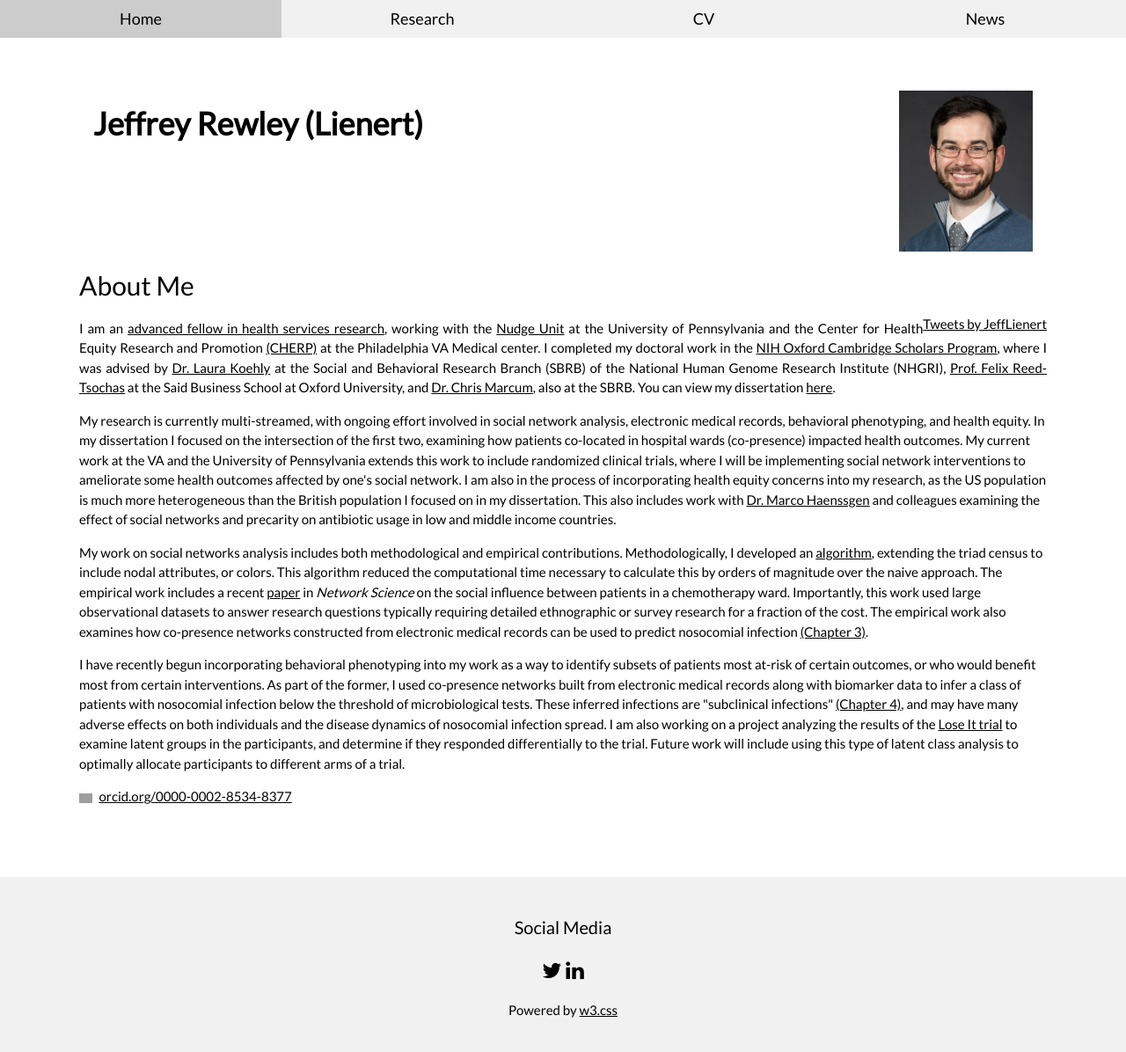
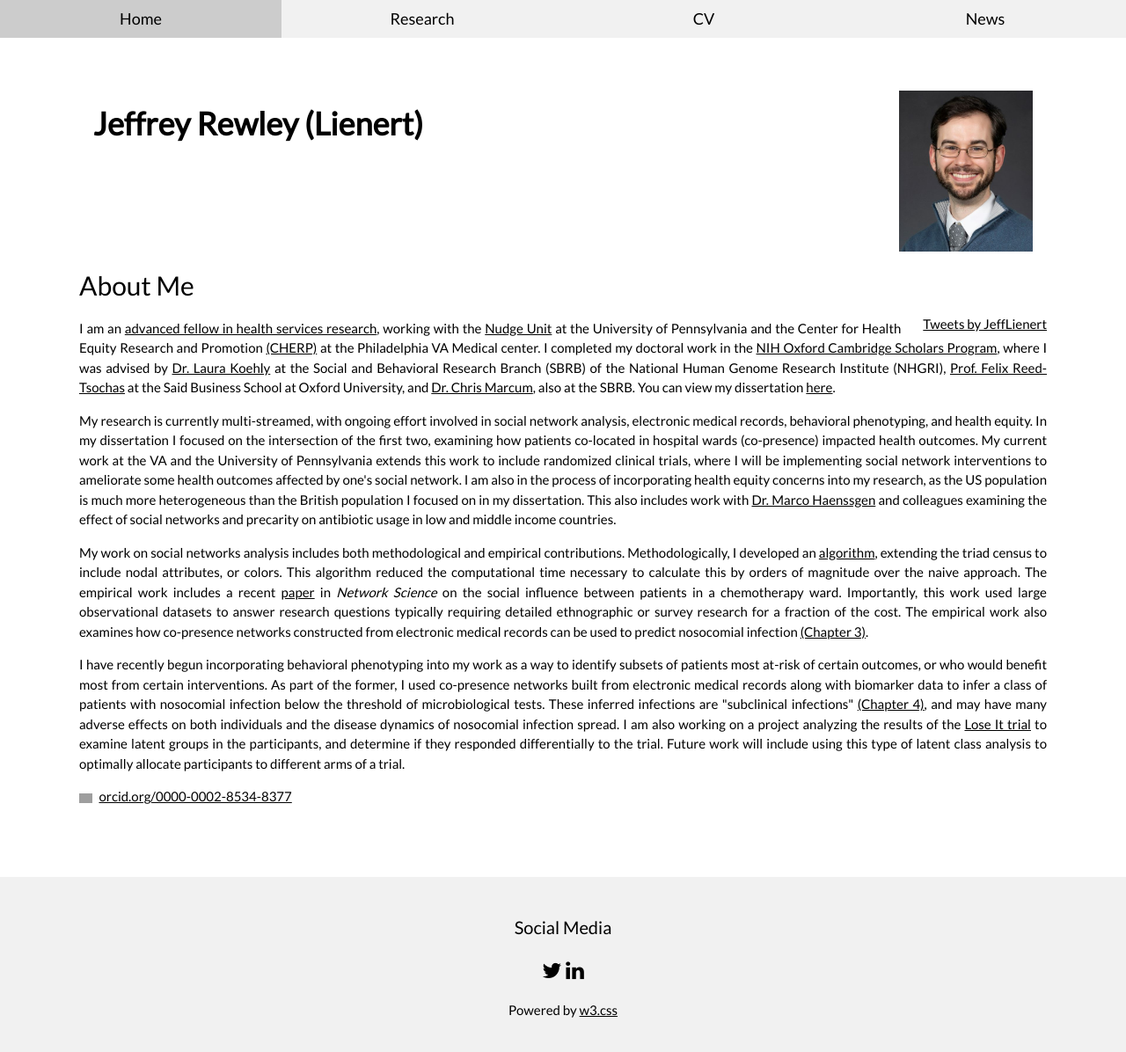
Before and after one commit to jlienert/jlienert.github.io, a Jekyll site: the page built from index.html, in a window 1280 px wide and 1206 px high. Shown: the top 1196 px of the window at 88% size. Built offline with Jekyll 4.4.1, drawn with Linux system fonts in a browser that asks for light colours; comment, search, counter and statistics services are not loaded; grey boxes are pictures that could not be loaded.

Commit message:
Update index.html

```diff
--- a/index.html
+++ b/index.html
@@ -18,7 +18,7 @@ title: Jeffrey Rewley (Lienert)
 <h2> About Me </h2>
 
 <div style="float:right">
-<a class="twitter-timeline" data-width="300" data-height="1000" href="https://twitter.com/JeffLienert?ref_src=twsrc%5Etfw" style="float:right">Tweets by JeffLienert</a> <script async src="https://platform.twitter.com/widgets.js" charset="utf-8"></script>
+<a class="twitter-timeline" data-width="350" data-height="900" href="https://twitter.com/JeffLienert?ref_src=twsrc%5Etfw" style="margin-left:25px;float:right">Tweets by JeffLienert</a> <script async src="https://platform.twitter.com/widgets.js" charset="utf-8"></script>
 </div>
 
 <p align=justify> I am an <a href="https://www.cherp.research.va.gov/research/CHERP_Health_Services_Research_Fellowship.asp">advanced fellow in health services research</a>, working with the
@@ -30,7 +30,7 @@ title: Jeffrey Rewley (Lienert)
   <a href="http://www.chrismarcum.com/index.php">Dr. Chris Marcum</a>, also at the SBRB. You can view my dissertation <a href="https://ora.ox.ac.uk/objects/uuid:e19e3a20-f154-4a67-bc3c-2e82bee9c845">here</a>.
 </p>
 
-<p> My research is currently multi-streamed, with ongoing effort involved in social network analysis, electronic medical records, behavioral phenotyping, and health equity. In my dissertation I
+<p align=justify> My research is currently multi-streamed, with ongoing effort involved in social network analysis, electronic medical records, behavioral phenotyping, and health equity. In my dissertation I
   focused on the intersection of the first two, examining how patients co-located in hospital wards (co-presence) impacted health outcomes. My current work at the VA and the University of
   Pennsylvania extends this work to include randomized clinical trials, where I will be implementing social network interventions to ameliorate some health outcomes affected by one's social
   network. I am also in the process of incorporating health equity concerns into my research, as the US population is much more heterogeneous than the British population I focused on in my
@@ -38,7 +38,7 @@ title: Jeffrey Rewley (Lienert)
   and colleagues examining the effect of social networks and precarity on antibiotic usage in low and middle income countries.
 </p>
 
-<p> My work on social networks analysis includes both methodological and empirical contributions. Methodologically, I developed an
+<p align=justify> My work on social networks analysis includes both methodological and empirical contributions. Methodologically, I developed an
   <a href="https://papers.ssrn.com/sol3/papers.cfm?abstract_id=3119068">algorithm</a>, extending the triad census to include nodal attributes, or colors. This algorithm reduced the
   computational time necessary to calculate this by orders of magnitude over the naive approach. The empirical work includes a recent
   <a href="https://www.cambridge.org/core/journals/network-science/article/social-influence-on-5year-survival-in-a-longitudinal-chemotherapy-ward-copresence-network/4E08D5F5A0D332AA5BB119310833A244">paper</a>
@@ -47,7 +47,7 @@ title: Jeffrey Rewley (Lienert)
   predict nosocomial infection <a href="https://ora.ox.ac.uk/objects/uuid:e19e3a20-f154-4a67-bc3c-2e82bee9c845">(Chapter 3)</a>.
 </p>
 
-<p> I have recently begun incorporating behavioral phenotyping into my work as a way to identify subsets of patients most at-risk of certain outcomes, or who would benefit most from certain interventions.
+<p align=justify> I have recently begun incorporating behavioral phenotyping into my work as a way to identify subsets of patients most at-risk of certain outcomes, or who would benefit most from certain interventions.
   As part of the former, I used co-presence networks built from electronic medical records along with biomarker data to infer a class of patients with nosocomial infection below the threshold of
   microbiological tests. These inferred infections are "subclinical infections" <a href="https://ora.ox.ac.uk/objects/uuid:e19e3a20-f154-4a67-bc3c-2e82bee9c845">(Chapter 4)</a>, and may have many
   adverse effects on both individuals and the disease dynamics of nosocomial infection spread. I am also working on a project analyzing the results of the
```
